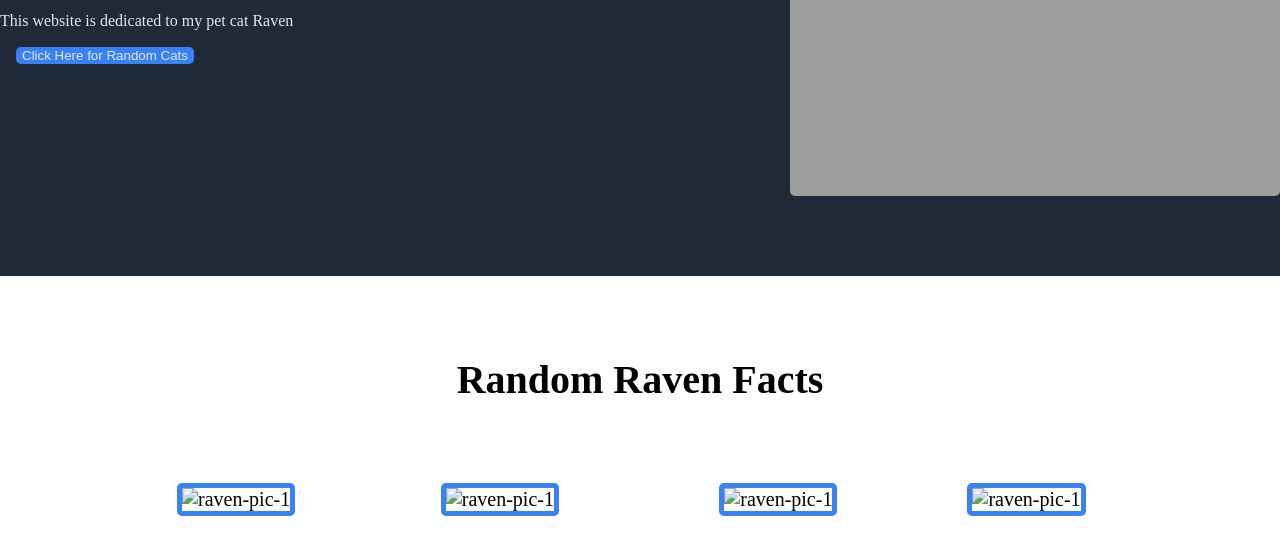
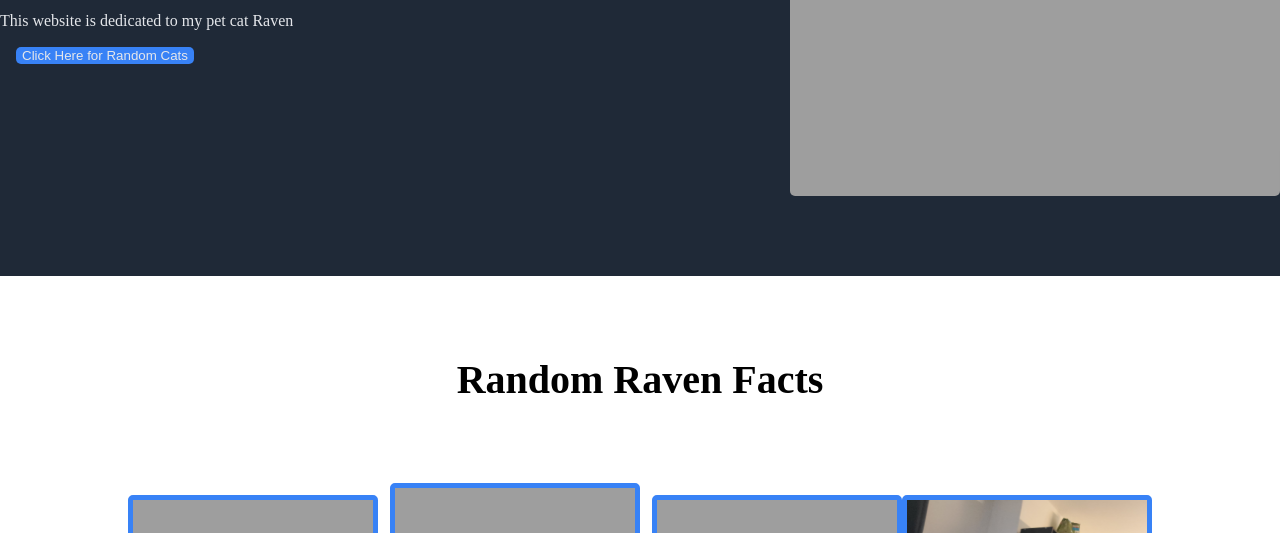
Before and after one commit to Ihogan25/raven-fanpage, a plain HTML site: page index.html in a window 1280 px wide. Shown: the part 358-891 px from the top of the page. Drawn offline with Linux system fonts and the light colour scheme; the site is published under a folder, as on GitHub Pages, so addresses that start at the root find nothing.

Commit message:
initial commit

```diff
--- a/index.html
+++ b/index.html
@@ -36,19 +36,19 @@
         <h2>Random Raven Facts</h2>
         <div class="container-three">
             <div>
-                <img alt="raven-pic-1" src="/imgs/raven2.jpg">
+                <img alt="raven-pic-1" src="imgs/raven2.jpg">
                 <p class="p-img">Raven's Favorite sleeping position is the shape of a thanksgiving turkey</p>
             </div>
             <div>
-                <img alt="raven-pic-1" src="/imgs/raven3.jpg">
+                <img alt="raven-pic-1" src="imgs/raven3.jpg">
                 <p class="p-img">Funny picture of Raven when she got in a fight with a skunk and got sprayed so she had her 1st shower</p>
             </div>
             <div>
-                <img alt="raven-pic-1" src="/imgs/raven4.jpg">
+                <img alt="raven-pic-1" src="imgs/raven4.jpg">
                 <p class="p-img">Raven enjoys asserting her dominance by wrestling her inferior species the "dog"</p>
             </div>
             <div>
-                <img alt="raven-pic-1" src="/imgs/raven1.jpg">
+                <img alt="raven-pic-1" src="imgs/raven1.jpg">
                 <p class="p-img">Pretty pog picture of Raven and her owner who's looking like a frigin stud (its me).</p>
             </div>
         </div>
```
